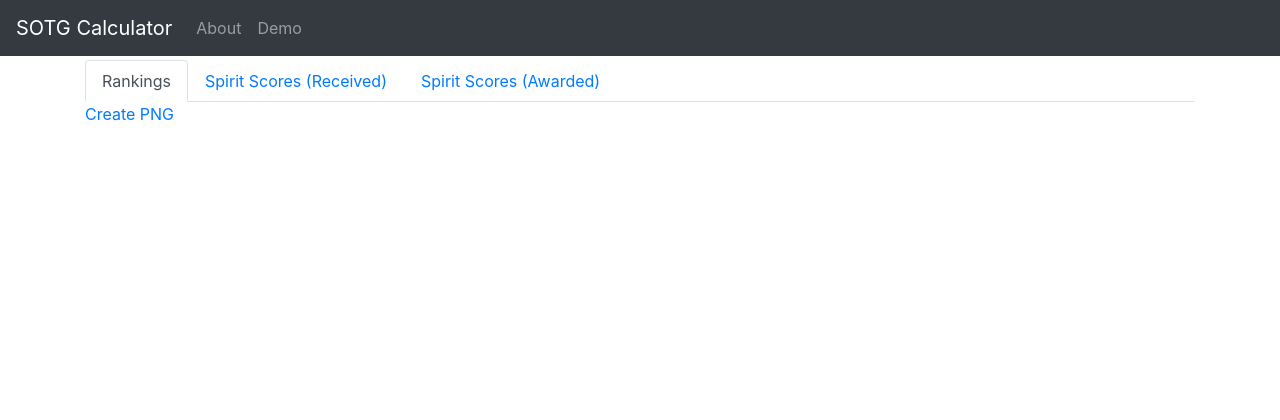
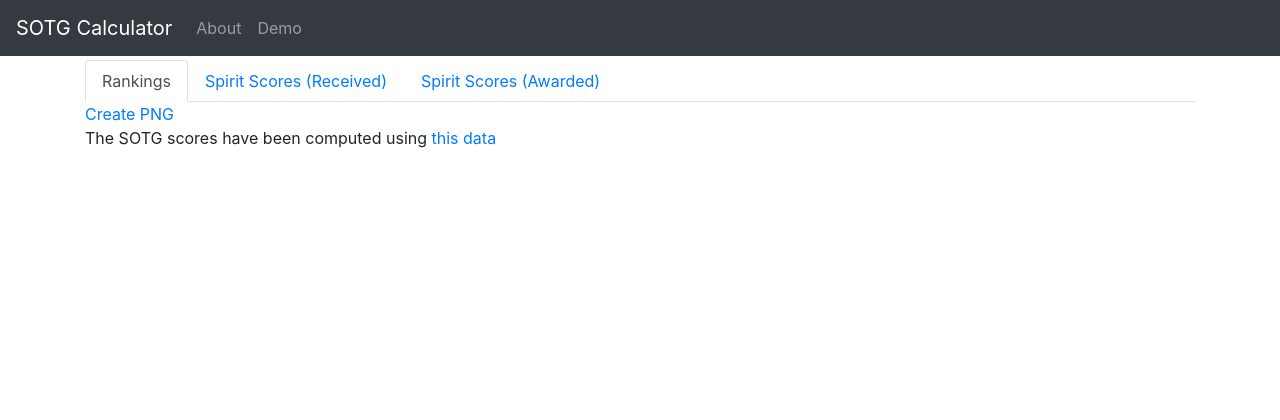
Before and after one commit to india-ultimate/sotg-calculator, a Flask app: template templates/index.html.jinja in a window 1280 px wide. Shown: the top 420 px of the page. Run offline with Flask 2, Linux system fonts and the light colour scheme; the template is opened without the code that fills it: most values are stand-ins (such as "Sample title", 1, 10 or a date in 2020); some libraries are stand-ins or nearby versions.

Commit message:
template: Add link to the original spreadsheet in the rankings page

```diff
--- a/templates/rankings.html.jinja
+++ b/templates/rankings.html.jinja
@@ -56,3 +56,5 @@
     </div>
 
 </div>
+
+The SOTG scores have been computed using <a href="{{url}}" target="_blank">this data</a>
```
